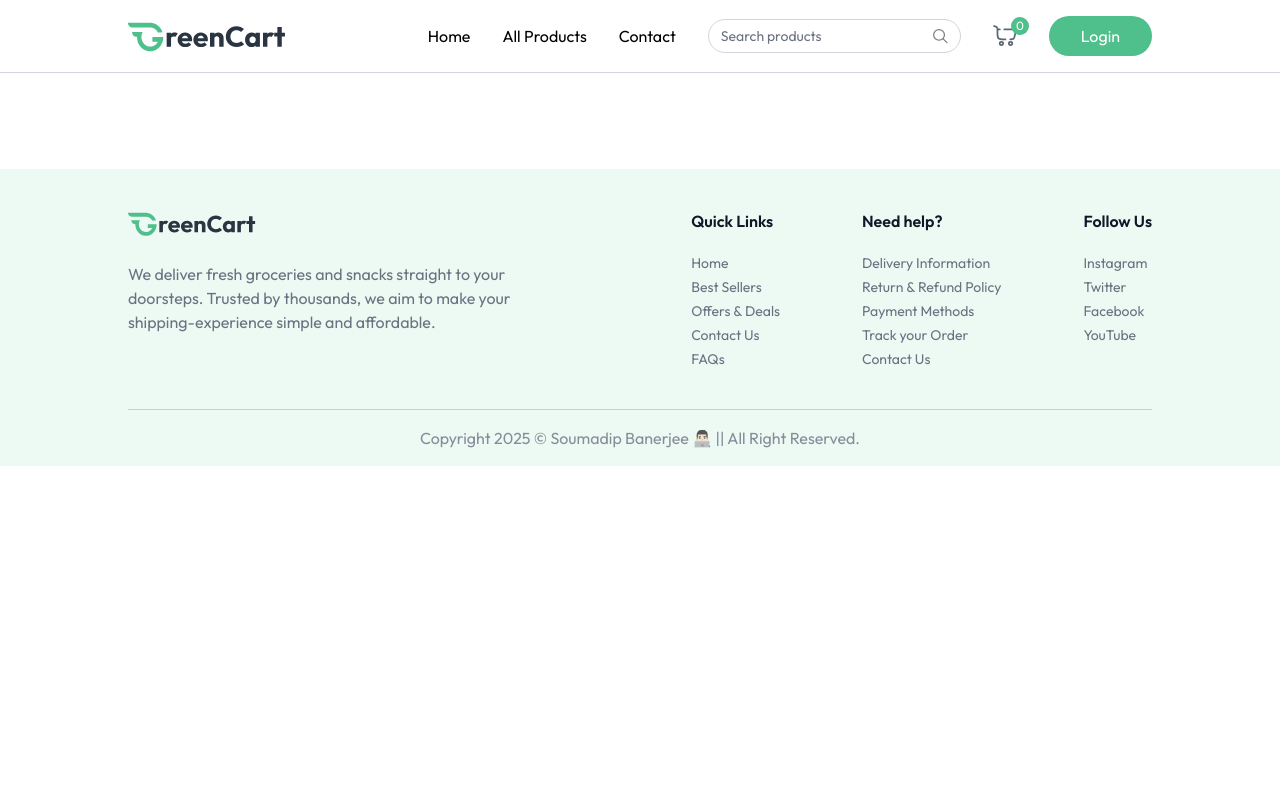
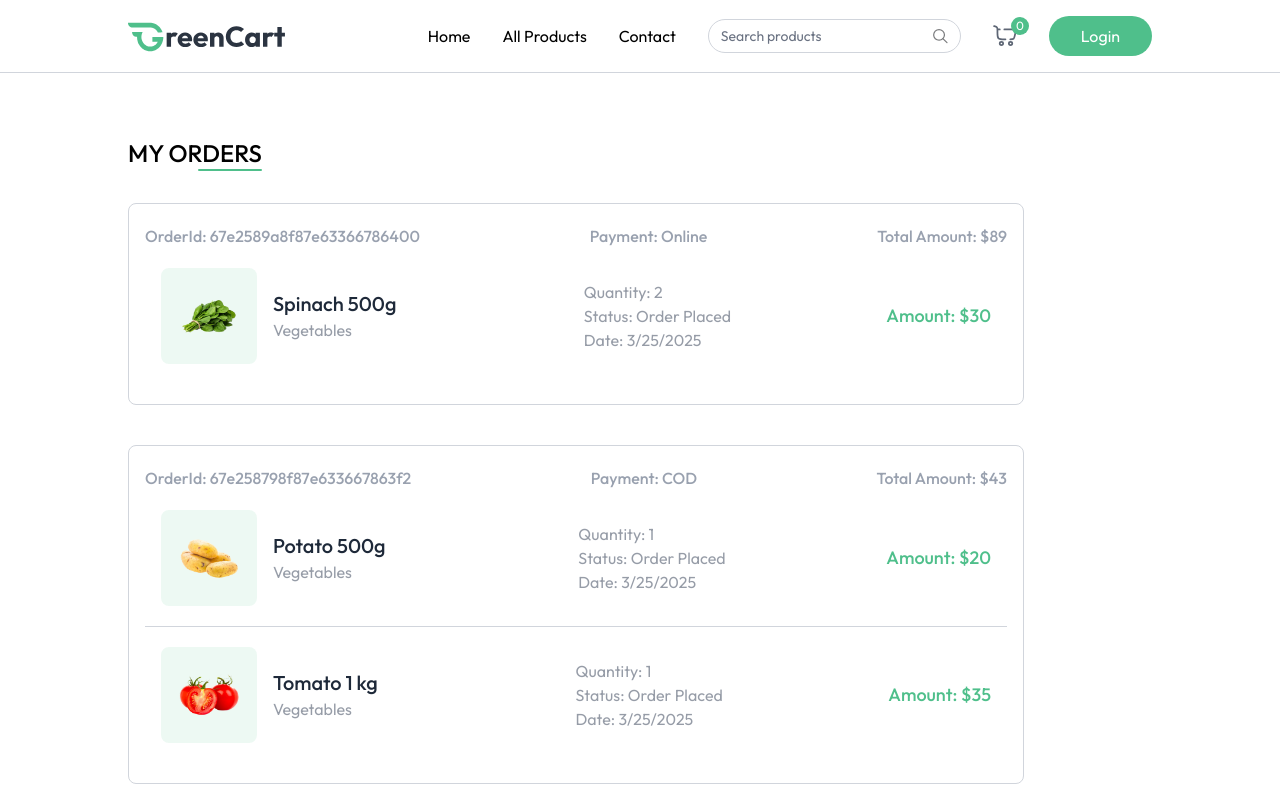
Before and after one commit to callmeskyy111/greencart-mern, a React (Vite) app in the folder client/: page /my-orders in a window 1280 px wide. Shown: the top 800 px of the page. Built offline with nearby package versions, Linux system fonts and the light colour scheme.

Commit message:
MyOrders Page ✔️

```diff
--- a/client/src/App.jsx
+++ b/client/src/App.jsx
@@ -11,6 +11,7 @@
 import ProductDetails from "./pages/ProductDetails";
 import Cart from "./pages/Cart";
 import AddAddress from "./pages/AddAddress";
+import MyOrders from "./pages/MyOrders";
 
 function App() {
   const { showUserLogin } = useAppContext();
@@ -30,6 +31,7 @@
           <Route path="/products/:category/:id" element={<ProductDetails />} />
           <Route path="/cart" element={<Cart />} />
           <Route path="/add-address" element={<AddAddress />} />
+          <Route path="/my-orders" element={<MyOrders />} />
         </Routes>
       </div>
       {!isSellerPtah && <Footer />}
--- a/client/src/components/ProductCard.jsx
+++ b/client/src/components/ProductCard.jsx
@@ -43,9 +43,9 @@
           </div>
           <div className="flex items-end justify-between mt-3">
             <p className="md:text-xl text-base font-medium text-primary">
-              {currency}${product.offerPrice}{" "}
+              {currency}{product.offerPrice}{" "}
               <span className="text-gray-500/60 md:text-sm text-xs line-through">
-                {currency} ${product.price}
+                {currency}{product.price}
               </span>
             </p>
             <div
--- a/client/src/context/AppContext.jsx
+++ b/client/src/context/AppContext.jsx
@@ -6,7 +6,7 @@
 export const AppContext = createContext();
 
 export const AppContextProvider = ({ children }) => {
-  const currency = import.meta.VITE_CURRENCY;
+  const currency = import.meta.env.VITE_CURRENCY;
 
   const navigate = useNavigate();
   const [user, setUser] = useState(null);
--- /dev/null
+++ b/client/src/pages/MyOrders.jsx
@@ -0,0 +1,77 @@
+import React, { useEffect, useState } from "react";
+import { useAppContext } from "../context/AppContext";
+import { dummyOrders } from "../assets/assets";
+
+const MyOrders = () => {
+  const { currency } = useAppContext();
+  const [myOrders, setMyOrders] = useState([]);
+
+  async function fetchMyOrders() {
+    setMyOrders(dummyOrders);
+  }
+
+  useEffect(() => {
+    fetchMyOrders();
+  }, []);
+
+  return (
+    <div className="mt-16 pb-16">
+      <div className="flex flex-col items-end w-max mb-8">
+        <p className="text-2xl font-medium uppercase">My Orders</p>
+        <div className="w-16 h-0.5 bg-primary rounded-full"></div>
+      </div>
+      {myOrders.map((order, idx) => (
+        <div
+          key={idx}
+          className="border border-gray-300 rounded-lg mb-10 p-4 py-5 max-w-4xl">
+          <p className="flex justify-between md:items-center text-gray-400 md:font-medium max-md:flex-col">
+            <span className="">OrderId: {order._id}</span>
+            <span className="">Payment: {order.paymentType}</span>
+            <span className="">
+              Total Amount: {currency}
+              {order.amount}
+            </span>
+          </p>
+          {order.items.map((item, idx) => {
+            return (
+              <div
+                key={idx}
+                className={`relative bg-white text-gray-500/70 ${
+                  order.items.length !== idx + 1 && "border-b"
+                } border-gray-300 flex flex-col md:flex-row md:items-center justify-between p-4 py-5 md:gap-16 w-full max-w-4xl`}>
+                <div className="flex items-center mb-4 md:mb-0">
+                  <div className="bg-primary/10 p-4 rounded-lg">
+                    <img
+                      src={item.product.image[0]}
+                      alt="product-image"
+                      className="w-16 h-16"
+                    />
+                  </div>
+                  <div className="ml-4">
+                    <h2 className="text-xl font-medium text-gray-800">
+                      {item.product.name}
+                    </h2>
+                    <p className="">{item.product.category}</p>
+                  </div>
+                </div>
+                <div className="flex flex-col justify-center md:ml-8 mb-4 md:mb-0">
+                  <p>Quantity: {item.quantity || "1"}</p>
+                  <p>Status: {order.status}</p>
+                  <p>
+                    Date: {new Date(order.createdAt).toLocaleDateString()}
+                  </p>
+                </div>
+                <p className="text-primary text-lg font-medium">
+                  Amount: {currency}
+                  {item.product.offerPrice * item.quantity}
+                </p>
+              </div>
+            );
+          })}
+        </div>
+      ))}
+    </div>
+  );
+};
+
+export default MyOrders;
```
